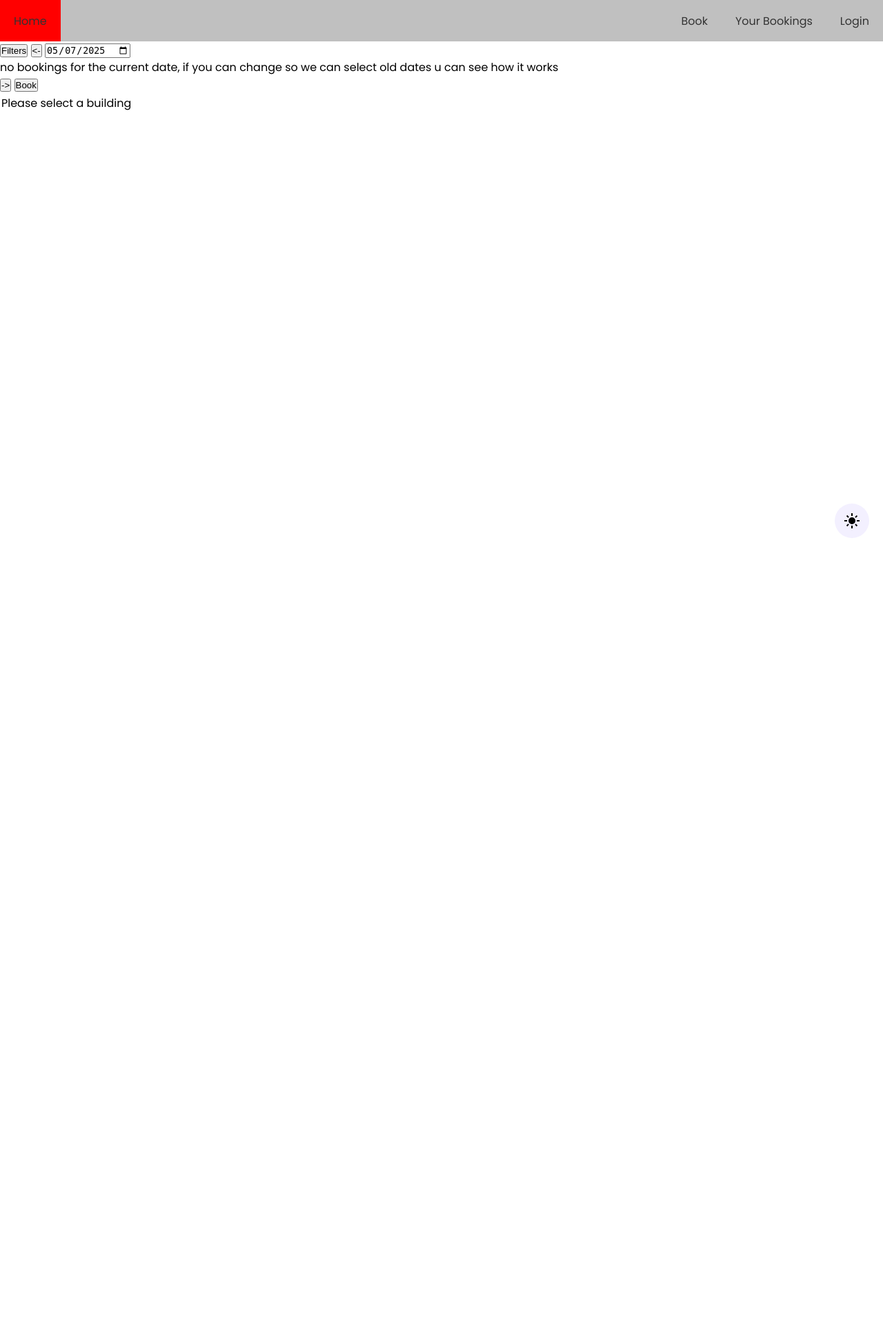
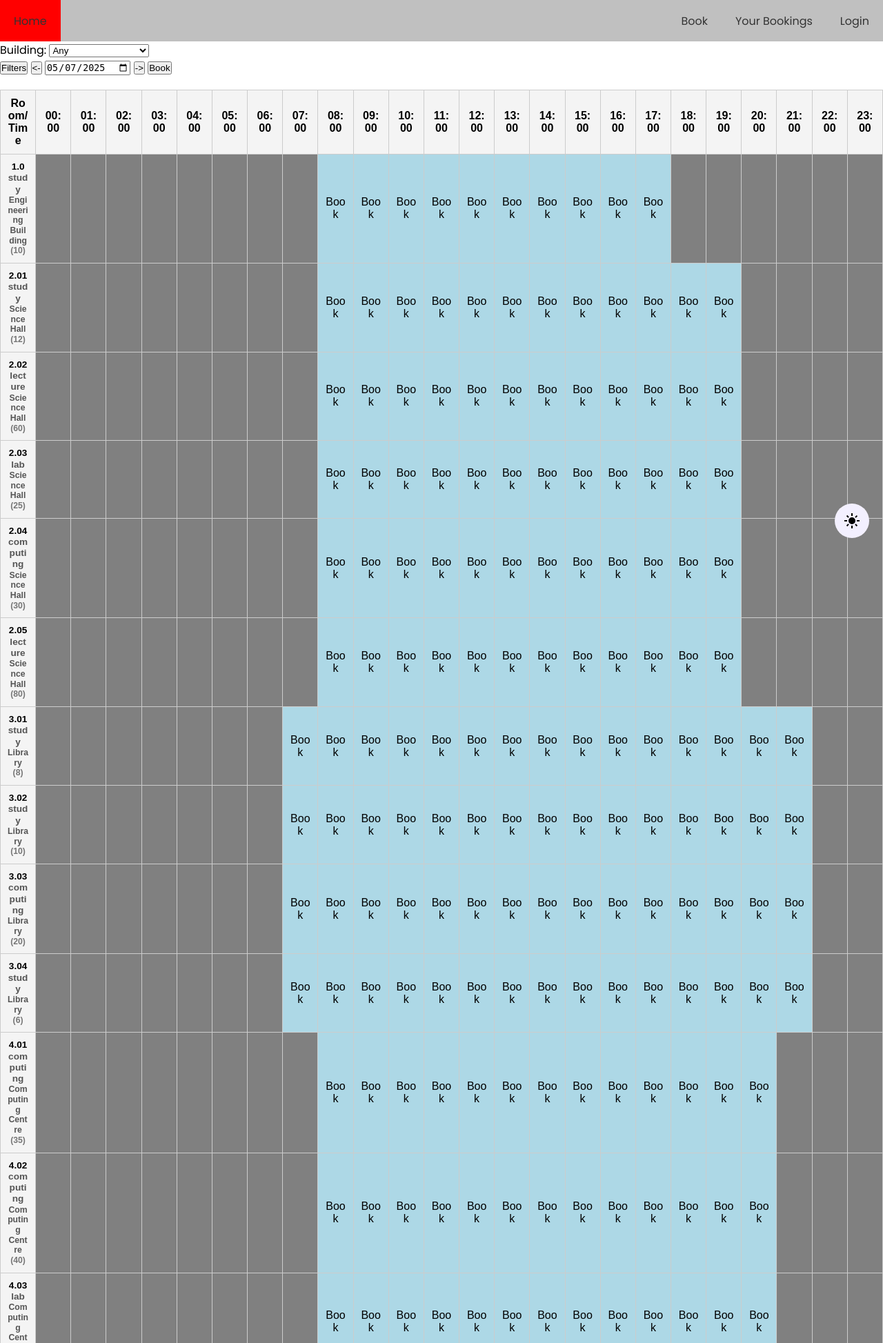
Before and after one commit to uopSETAPTeam3b/BookingApp, a FastAPI app: template template/book.html in a window 1280 px wide. Shown: the top 1947 px of the page at 69% size. Before the commit the page ends 780 px from the top, so only its background shows below. Run offline with FastAPI, Linux system fonts and the light colour scheme; the template is opened without the code that fills it, so the values that code supplies are empty; data comes from the database, SQL or seed files in the repository.

Commit message:
booking page done, just need to add book

```diff
--- a/src/booking.py
+++ b/src/booking.py
@@ -18,7 +18,7 @@ class BookingManager(API):
         self.router.add_api_route("/share", self.share_room, methods=["POST"])
         self.router.add_api_route("/edit_booking", self.edit_booking, methods=["POST"])
         self.router.add_api_route("/get_bookings", self.get_bookings, methods=["POST"], response_model=list[Booking])
-        self.router.add_api_route("/get_bookings_for_date", self.get_bookings_for_date, methods=["POST"], response_model=list[Booking])
+        self.router.add_api_route("/get_bookings_for_date", self.get_bookings_for_date, methods=["GET"], response_model=list[Booking])
         self.router.add_api_route("/get_booking", self.get_booking, methods=["POST"], response_model=Booking)
         self.router.add_api_route("/get_rooms", self.get_rooms, methods=["POST"], response_model=list[Room])
         self.router.add_api_route("/get_room", self.get_room, methods=["POST"], response_model=Room)
@@ -152,8 +152,8 @@ class BookingManager(API):
     class BookingRequest:
         dateTime: int  # Ensure this matches the incoming data
 
-    async def get_bookings_for_date(self, booking_request: BookingRequest):
-        dateTime = booking_request.dateTime
+    async def get_bookings_for_date(self, dateTime:int):
+
         print(f"Received dateTime: {dateTime}")
         """Returns a list of bookings for the given date"""
         async with DB() as db:
--- a/static/book.css
+++ b/static/book.css
@@ -1,3 +1,49 @@
+#bookings-table {
+    width: 100%;
+    border-collapse: collapse;
+    font-family: Arial, sans-serif;
+    margin-top: 20px;
+    table-layout: fixed;
+}
+
+#bookings-table th,
+#bookings-table td {
+    border: 1px solid #ccc;
+    padding: 10px;
+    text-align: center;
+    word-wrap: break-word;
+}
+
+#bookings-table th {
+    background-color: #f4f4f4;
+    font-weight: bold;
+}
+
+#bookings-table td {
+    cursor: pointer;
+    transition: background-color 0.2s;
+}
+
+#bookings-table td:hover {
+    filter: brightness(0.95);
+}
+#bookings-table td.unusable {
+    color: #888;
+    font-style: italic;
+}
+
+#bookings-table td.booked {
+    background-color: #d3d3d3 !important;
+    cursor: not-allowed;
+}
+
+#bookings-table td.available {
+    background-color: #90ee90;
+}
+
+#bookings-table td.selected {
+    background-color: rgb(231, 101, 101) !important;
+}
 .hidden {
-    display: none;
-}
+    display: none !important;
+  }
--- a/static/book.js
+++ b/static/book.js
@@ -1,5 +1,5 @@
-import {applyFilters, initFilters} from "./filter.js";
-
+let previousBuilding = null;
+let selectedSlots = []
 // Setup Date
 let date = document.querySelector("#date");
 date.valueAsDate = new Date();
@@ -40,6 +40,9 @@ function getSelectedBookings() {
 }
 
 let book = document.querySelector("#book");
+
+
+
 book.addEventListener("click", () => {
     let sel = getSelectedBookings();
     for (let booking of sel) {
@@ -83,7 +86,7 @@ async function fetchRoomsAndBuildings() {
 }
 function populateBuildingDropdown(buildings) {
     const buildingSelect = document.getElementById("buildingSelect");
-    buildingSelect.innerHTML = '<option value="">Select a Building</option>';
+    buildingSelect.innerHTML = '<option value="Any">Any</option>';
     console.log(buildings)
     buildings.forEach(building => {
         const option = document.createElement("option");
@@ -94,66 +97,209 @@ function populateBuildingDropdown(buildings) {
 }
 
 export function renderBookingTable(bookings, rooms, buildings, selectedDate) {
-    let table = document.getElementById("bookings-table")
+    let table = document.getElementById("bookings-table");
     let buildingSelector = document.getElementById("buildingSelect");
     let buildingName = buildingSelector.options[buildingSelector.selectedIndex].text;
     table.innerHTML = '';
-    if (buildingName === "Select a Building") {
-        let noBuilding = document.createElement("tr")
-        let noBuildingText = document.createElement("td")
-        noBuildingText.colSpan = 25
-        noBuildingText.textContent = "Please select a building"
-        noBuilding.appendChild(noBuildingText)
-        table.appendChild(noBuilding)
-        return
+
+    let building;
+    if (buildingName === "Any") {
+        building = {
+            name: "Any",
+            opening_time: "00,00",
+            closing_time: "24,00",
+            id: "any"
+        };
+
+    } else {
+        building = buildings.find(b => b.name === buildingName);
     }
-    let building = buildings.find(b => b.name === buildingName)
-    // Place the time headings onto the table
-    let header = document.createElement("tr")
-    let room_header = document.createElement("th")
-    room_header.textContent = "Room/Time"
-    header.appendChild(room_header)
+
+    if (!building) {
+        console.error("Building not found");
+        return;
+    }
+
+    const from = document.getElementById("fromRange");
+    const to = document.getElementById("toRange");
+    const length = parseInt(document.getElementById("lengthRange").value);
+    from.min = parseInt(building.opening_time.split(",")[0]);
+    from.max = parseInt(building.closing_time.split(",")[0]);
+    to.min = parseInt(building.opening_time.split(",")[0]);
+    to.max = parseInt(building.closing_time.split(",")[0]);
+    console.log("building name", building.name, "previous", previousBuilding)
+    if (previousBuilding !== building.name) {
+        console.log("Setting from and to values");
+        from.value = parseInt(building.opening_time.split(",")[0]);
+        to.value = parseInt(building.closing_time.split(",")[0]);
+    }
+    previousBuilding = building.name;
+    const maxCapacity = Math.max(...rooms.map(room => room.capacity));
+    const capacity = document.getElementById("capacityRange");
+    capacity.max = maxCapacity;
+    updateFilterDisplay();
+    // Table header
+    let header = document.createElement("tr");
+    let room_header = document.createElement("th");
+    room_header.textContent = "Room/Time";
+    header.appendChild(room_header);
     for (let i = parseInt(building.opening_time.split(",")[0]); i < parseInt(building.closing_time.split(",")[0]); i++) {
-        let time = document.createElement("th")
-        time.textContent = `${i.toString()}:00`
-        header.appendChild(time)
+        if (applyFiltersCol(i)) continue;
+        let time = document.createElement("th");
+        time.textContent = `${i.toString().padStart(2, '0')}:00`;
+        header.appendChild(time);
     }
-    table.appendChild(header)
-    console.log("bookings filter", bookings)
-    let _rooms = applyFilters(rooms, bookings.bookings, building.id)
-    // Place the rooms and the checkboxes in the table
-    for (let room of _rooms) {
-        let row = document.createElement("tr")
-        let room_name = document.createElement("th")
-        room_name.textContent = room.name
-        row.appendChild(room_name)
+    table.appendChild(header);
+
+    for (let room of rooms) {
+        if ((room.building_id !== building.id && building.name !== "Any") || applyFilters(room)) continue;
+        const currentBuilding = buildings.find(b => b.id === room.building_id);
+        let row = document.createElement("tr");
+        let room_name = document.createElement("th");
+        room_name.innerHTML = `
+          <div style="font-size: 0.85em; line-height: 1.2;">
+            <strong>${room.name}</strong><br>
+            <span style="color: #555;">${room.type.split(" ")[0]}</span><br>
+            <span style="font-size: 0.9em; color: #555;">${currentBuilding.name}</span>
+            <span style="font-size: 0.9em; color: #777;">(${room.capacity})</span>
+          </div>
+        `;
+        row.appendChild(room_name);
+
+        const availabilityMap = [];
+        const cellMap = [];
+
+        // First Pass – build availability map
         for (let i = parseInt(building.opening_time.split(",")[0]); i < parseInt(building.closing_time.split(",")[0]); i++) {
-            let booking = document.createElement("td")
-            let checkbox = document.createElement("input")
-            checkbox.type = "checkbox"
-            checkbox.checked = false
-            checkbox.disabled = false
-            checkbox.setAttribute("time", i)
-            checkbox.setAttribute("room", parseInt(room.id));
+            if (applyFiltersCol(i, room)) continue;
+
+            const cell = document.createElement("td");
             let timeSlotStart = getTimestampForTimeOfDay(selectedDate, i);
-            if (!bookings.details) {
-                let findBooking = bookings.bookings.find(booking =>
-                    booking.room_id === room.id && isTimeSlotBooked(booking, timeSlotStart)
-                );
-                if (findBooking) {
-                    checkbox.checked = true;
-                    checkbox.disabled = true;
+            let slotBuilding = buildings.find(b => b.id === room.building_id);
+
+            if (i < parseInt(slotBuilding.opening_time.split(",")[0]) || i >= parseInt(slotBuilding.closing_time.split(",")[0])) {
+                // Closed
+                cell.classList.add("closed");
+                cell.style.backgroundColor = "grey";
+                cell.style.pointerEvents = "none";
+                cell.dataset.booked = "false";
+                availabilityMap.push(false);
+            } else {
+                // Check if booked
+                let isBooked = false;
+                if (!bookings.details) {
+                    let booking = bookings.bookings.find(booking =>
+                        booking.room_id === room.id && isTimeSlotBooked(booking, timeSlotStart)
+                    );
+                    if (booking) {
+                        isBooked = true;
+                    }
+                }
+                availabilityMap.push(!isBooked);
+            }
+
+            cell.dataset.time = i;
+            cell.dataset.roomId = room.id;
+            cellMap.push(cell);
+        }
+
+        // Second Pass – mark available groups
+        const validIndexes = new Set();
+        let streakStart = null;
+
+        for (let i = 0; i <= availabilityMap.length; i++) {
+            if (availabilityMap[i]) {
+                if (streakStart === null) streakStart = i;
+            } else {
+                if (streakStart !== null && (i - streakStart) >= length) {
+                    for (let j = streakStart; j < i; j++) validIndexes.add(j);
+                }
+                streakStart = null;
+            }
+        }
+
+        // Final Pass – fill cell content
+        for (let i = 0; i < cellMap.length; i++) {
+            const cell = cellMap[i];
+            if (availabilityMap[i]) {
+                if (validIndexes.has(i)) {
+                    cell.style.backgroundColor = "lightblue";
+                    cell.textContent = "Book";
+                    cell.classList.add("available");
+                    cell.dataset.booked = "false";
+                    cell.addEventListener("click", () => {
+                        if (cell.dataset.booked === "true") return;
+
+                        const roomId = cell.dataset.roomId;
+                        const time = cell.dataset.time;
+                        const index = selectedSlots.findIndex(slot => slot.roomId === roomId && slot.time === time);
+
+                        if (index === -1) {
+                            cell.classList.remove("available");
+                            cell.classList.add("selected");
+                            cell.textContent = "✔️";
+                            selectedSlots.push({ roomId, time });
+                        } else {
+                            cell.classList.remove("selected");
+                            cell.classList.add("available");
+                            cell.textContent = "Book";
+                            selectedSlots.splice(index, 1);
+                        }
+                    });
+                } else {
+                    // Not part of a valid streak
+                    cell.classList.add("unusable");
+                    cell.style.backgroundColor = "#ddd";
+                    cell.style.pointerEvents = "none";
+                    cell.textContent = "Filtered";
+                    cell.dataset.booked = "false";
                 }
             }
+            row.appendChild(cell);
+        }
 
+        table.appendChild(row);
+    }
+}
 
-            booking.appendChild(checkbox);
-            row.appendChild(booking)
-        }
-        table.appendChild(row)
-    }
+function updateFilterDisplay() {
+    const { fromValue, toValue, lengthValue, capacityValue } = getFilterValues();
+    const fromDisplay = document.getElementById("fromDisplay");
+    fromDisplay.innerText = fromValue + ":00";
+    const toDisplay = document.getElementById("toDisplay");
+    toDisplay.innerText = toValue + ":00";
+    const lengthDisplay = document.getElementById("lengthDisplay");
+    lengthDisplay.innerText = lengthValue + " Hour" + (lengthValue > 1 ? "s" : "");
+    const capacityDisplay = document.getElementById("capacityDisplay");
+    capacityDisplay.innerText = capacityValue + " People" + (capacityValue > 1 ? "s" : "");
 
 }
+
+function getFilterValues() {
+    const fromValue = document.getElementById("fromRange").value;
+    const toValue = document.getElementById("toRange").value;
+    const lengthValue = document.getElementById("lengthRange").value;
+    const capacityValue = document.getElementById("capacityRange").value;
+    const roomTypeValue = document.getElementById("roomTypeSelect").value;
+    return { fromValue, toValue, lengthValue , capacityValue, roomTypeValue};
+}
+function applyFiltersCol(slot){
+    const { fromValue, toValue, lengthValue, capacityValue, roomTypeValue} = getFilterValues();
+    if (slot < fromValue || slot > toValue ) {
+        return true;
+    }
+    return false;
+}
+function applyFilters(room){
+    const { fromValue, toValue, lengthValue, capacityValue, roomTypeValue} = getFilterValues();
+    if ((roomTypeValue !== "any" && room.type !== roomTypeValue) || room.capacity < capacityValue) {
+
+        return true; // Should be filtered
+    }
+    return false;
+
+}
+
 function getTimestampForTimeOfDay(dateUnixTimestamp, hours) {
     // Convert the Unix timestamp to a Date object
     const date = new Date(dateUnixTimestamp * 1000);  // Convert to milliseconds
@@ -165,7 +311,7 @@ function getTimestampForTimeOfDay(dateUnixTimestamp, hours) {
     return Math.floor(date.getTime() / 1000);
 }
 function isTimeSlotBooked(booking, timeSlot, slotDurationInSeconds = 3600) {
-    // Convert booking start and end times to milliseconds
+
 
     const bookingStartTime = booking.start_time * 1000;
     const bookingEndTime = (booking.start_time + booking.duration * 3600) * 1000;
@@ -203,15 +349,7 @@ export async function updateBookingTable(){
     // Convert to Unix timestamp (in seconds)
     let selectedDate = parseInt(Math.floor(useableDate.getTime() / 1000));
     // Get bookings for current date
-    response = await fetch("/booking/get_bookings_for_date", {
-        method: "POST",
-        headers: {
-            "Content-Type": "application/json",
-        },
-        body: JSON.stringify({
-            dateTime: selectedDate
-        })
-    })
+    response = await fetch(`/booking/get_bookings_for_date?dateTime=${selectedDate}`)
 
     let bookings = await response.json()
     console.log("Bookings:", bookings)
@@ -225,12 +363,42 @@ document.addEventListener('DOMContentLoaded', () => {
     buildingSelector.addEventListener("change", () => {
         let selectedBuilding = buildingSelector.value;
         console.log("Selected building:", selectedBuilding);
-        updateBookingTable(selectedBuilding).then(() => {
+        updateBookingTable().then(() => {
             //initFilters()
         });
     });
     updateBookingTable().then(() => {
         //initFilters()
     });
+    const fromSlider = document.getElementById("fromRange");
+    const toSlider = document.getElementById("toRange");
+    const lengthSlider = document.getElementById("lengthRange");
+    const capacitySlider = document.getElementById("capacityRange");
+    const roomTypeSelect = document.getElementById("roomTypeSelect");
+    fromSlider.addEventListener("input", () => {
+        const fromValue = fromSlider.value;
+        document.getElementById("fromDisplay").innerText = fromValue + ":00";
+        updateBookingTable();
+    });
+    toSlider.addEventListener("input", () => {
+        const toValue = toSlider.value;
+        document.getElementById("toDisplay").innerText = toValue + ":00";
+        updateBookingTable();
+    });
+    lengthSlider.addEventListener("input", () => {
+        const lengthValue = lengthSlider.value;
+        document.getElementById("lengthDisplay").innerText = lengthValue + " Hour" + (lengthValue > 1 ? "s" : "");
+        updateBookingTable();
+    });
+    capacitySlider.addEventListener("input", () => {
+        const capacityValue = capacitySlider.value;
+        document.getElementById("capacityDisplay").innerText = capacityValue + " People" + (capacityValue > 1 ? "s" : "");
+        updateBookingTable();
+    });
+
+    roomTypeSelect.addEventListener("change", () => {
+        const roomTypeValue = roomTypeSelect.value;
+        updateBookingTable();
+    });
     fetchRoomsAndBuildings()
 });
--- a/static/filter.js
+++ b/static/filter.js
@@ -29,15 +29,9 @@ export function applyFilters(rooms, bookings, building_id) {
 let filterbutton = document.querySelector("button#expand-filter");
 filterbutton.addEventListener("click", () => {
     const filterbox = document.querySelector("section#filter");
-    const fromSlider = document.getElementById("fromToRange");
 
     const nowHidden = filterbox.classList.toggle("hidden");
 
-    // Reset 'From' when filter opens
-    if (!nowHidden) {
-        fromSlider.value = -1;
-        document.getElementById('fromToDisplay').innerText = "Select Time";
-    }
 });
 
 export function updateLengthDisplay(value) {
--- a/template/book.html
+++ b/template/book.html
@@ -4,11 +4,17 @@
 <link rel="stylesheet" href="/book.css">
 <link rel="stylesheet" href="/darkmode.css">
 <link rel="stylesheet" href="/nav.css">
+<style href="book.css"></style>
 <button id="theme-switch" title="Toggle Theme">
     <img src="/light_mode.svg" alt="Light Mode" class="theme-icon light-icon">
     <img src="/dark_mode.svg" alt="Dark Mode" class="theme-icon dark-icon">
 </button>
-
+<div>
+    <label for="buildingSelect">Building:</label>
+    <select id="buildingSelect" name="buildingSelect">
+        <option value="Any">Any</option>
+    </select>
+</div>
 <button id="expand-filter">Filters</button>
 <section id="filter" class="hidden">
     <div>
@@ -18,19 +24,39 @@
     </div>
     <div>
         <label for="fromToRange">From (Hour of Day):</label>
-        <input type="range" id="fromToRange" name="fromToRange" min="0" max="23" value="-1">
-        <span id="fromToDisplay">12:00</span>
+        <input type="range" id="fromRange" name="fromToRange" min="0" max="23" value="0">
+        <span id="fromDisplay">00:00</span>
     </div>
     <div>
-        <label for="buildingSelect">Building:</label>
-        <select id="buildingSelect" name="buildingSelect">
-            <option value="">Any</option>
+        <label for="fromToRange">To (Hour of Day):</label>
+        <input type="range" id="toRange" name="fromToRange" min="0" max="23" value="24">
+        <span id="toDisplay">24:00</span>
+    </div>
+    <div>
+        <label for="roomTypeSelect">Room Type:</label>
+        <select id="roomTypeSelect" name="roomTypeSelect">
+            <option value="any">Any</option>
+            <option value="study room">Study Room</option>
+            <option value="lecture room">Lecture Room</option>
+            <option value="computing room">Computing Room</option>
+            <option value="lab">Lab</option>
         </select>
+    </div>
+
+    <div>
+        <label for ="facilities">Facilities:</label>
+        <select id="facilities" name="facilities">
+            <option value="any">Any</option>
+        </select>
+    </div>
+    <div>
+        <label for="capacityRange">Capacity:</label>
+        <input type="range" id="capacityRange" name="capacityRange" min="1" max="1000" value="1">
+        <span id="capacityDisplay">1</span>
     </div>
 </section>
 <button id="pre"><-</button>
 <input type="date" value="" id="date">
-<p> no bookings for the current date, if you can change so we can select old dates u can see how it works</p>
 <button id="next">-></button>
 <button id="book">Book</button>
 
```
Also changed, not shown: src/database.py (+4 -3 lines).
